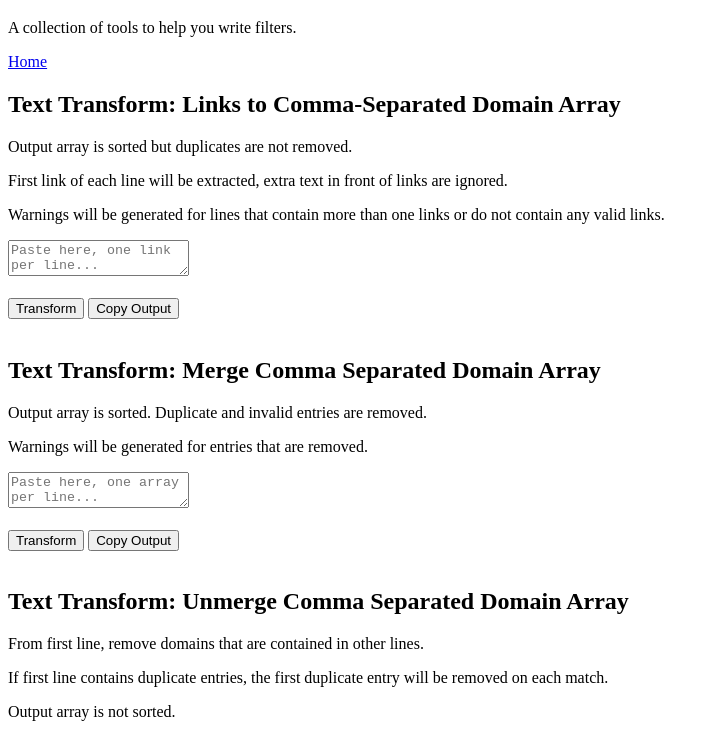
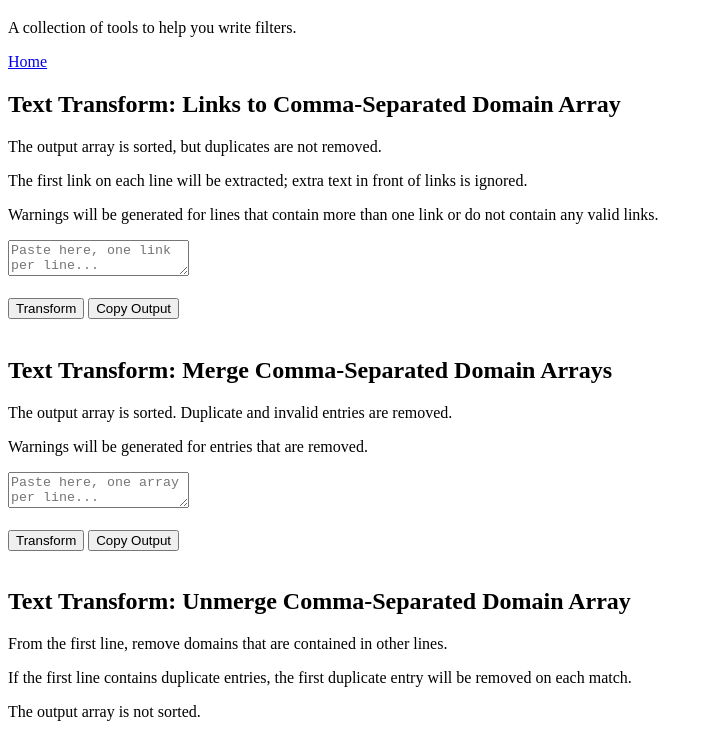
Before and after one commit to jspenguin2017/MiniTools, a website with bundled scripts: page docs/FiltersToolkit/index.html in a window 1280 px wide. Shown: the part 61-795 px from the top of the page, without its empty margins (0-719 px from the left). Built offline with nearby package versions, Linux system fonts and the light colour scheme.

Commit message:
feat: enhance documentation and improve clarity in Filters Toolkit and JavaScript Analyzer

```diff
--- a/docs/FiltersToolkit/index.html
+++ b/docs/FiltersToolkit/index.html
@@ -21,9 +21,9 @@
 
     <div class="container" id="links-to-domains">
       <h2>Text Transform: Links to Comma-Separated Domain Array</h2>
-      <p>Output array is sorted but duplicates are not removed.</p>
-      <p>First link of each line will be extracted, extra text in front of links are ignored.</p>
-      <p>Warnings will be generated for lines that contain more than one links or do not contain any valid links.</p>
+      <p>The output array is sorted, but duplicates are not removed.</p>
+      <p>The first link on each line will be extracted; extra text in front of links is ignored.</p>
+      <p>Warnings will be generated for lines that contain more than one link or do not contain any valid links.</p>
       <textarea placeholder="Paste here, one link per line..." spellcheck="false"></textarea>
       <br /><br />
       <button class="blue large">Transform</button>
@@ -33,8 +33,8 @@
     </div>
 
     <div class="container" id="merge-domains">
-      <h2>Text Transform: Merge Comma Separated Domain Array</h2>
-      <p>Output array is sorted. Duplicate and invalid entries are removed.</p>
+      <h2>Text Transform: Merge Comma-Separated Domain Arrays</h2>
+      <p>The output array is sorted. Duplicate and invalid entries are removed.</p>
       <p>Warnings will be generated for entries that are removed.</p>
       <textarea placeholder="Paste here, one array per line..." spellcheck="false"></textarea>
       <br /><br />
@@ -45,10 +45,10 @@
     </div>
 
     <div class="container" id="unmerge-domains">
-      <h2>Text Transform: Unmerge Comma Separated Domain Array</h2>
-      <p>From first line, remove domains that are contained in other lines.</p>
-      <p>If first line contains duplicate entries, the first duplicate entry will be removed on each match.</p>
-      <p>Output array is not sorted.</p>
+      <h2>Text Transform: Unmerge Comma-Separated Domain Array</h2>
+      <p>From the first line, remove domains that are contained in other lines.</p>
+      <p>If the first line contains duplicate entries, the first duplicate entry will be removed on each match.</p>
+      <p>The output array is not sorted.</p>
       <p>Warnings will be generated for entries that are not matched.</p>
       <textarea placeholder="Paste here, one array per line..." spellcheck="false"></textarea>
       <br /><br />
@@ -60,7 +60,7 @@
 
     <div class="container" id="unicode-escape">
       <h2>Text Transform: Unicode Escape</h2>
-      <p>Convert non-ASCII characters to their Unicode escape sequence.</p>
+      <p>Convert non-ASCII characters to their Unicode escape sequences.</p>
       <textarea placeholder="Paste here..." spellcheck="false"></textarea>
       <br /><br />
       <button class="blue large">Transform</button>
--- a/docs/FiltersToolkit/links-to-domains.js
+++ b/docs/FiltersToolkit/links-to-domains.js
@@ -2,7 +2,7 @@ import { createTextTransform } from "./text-transform.js";
 
 const DOMAIN_DUPLICATE_PATTERN = /https?:.*?https?:/;
 
-// There can be extra text before the link, so no start anchor
+// There can be extra text before the link, so omit the start anchor
 const DOMAIN_EXTRACT_PATTERN = /https?:\/\/([^:/?#\s]+)/;
 
 // Keep at least two domain labels, preserving "www.com" and similar domains
--- a/docs/JavaScriptAnalyzer/parse-array.js
+++ b/docs/JavaScriptAnalyzer/parse-array.js
@@ -166,7 +166,7 @@ class ArrayLiteralTokenizer {
   }
 
   /**
-   * @param {number} length Required hex digits, unless a Unicode escape uses braces.
+   * @param {number} length Required number of hex digits, unless a Unicode escape uses braces.
    * @returns {string} The escaped code unit or code point.
    */
   readHexEscape(length) {
```
Also changed, not shown: docs/JavaScriptAnalyzer/index.html (+1 -1 lines), README.md.
